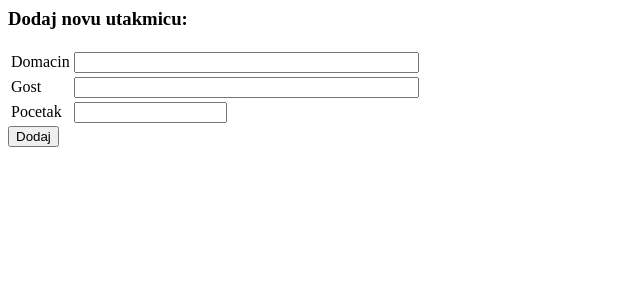
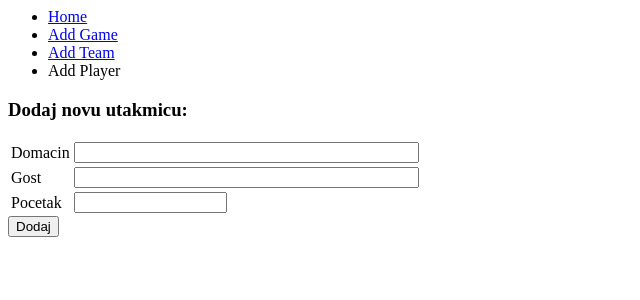
Before and after one commit to squarrel/score_alarm_server, a Python web app: template templates/add_game.html in a window 1280 px wide. Shown: the top 300 px of the page, without its empty margins (0-640 px from the left). Run offline with Jinja, Linux system fonts and the light colour scheme; the template is opened without the code that fills it, so the values that code supplies are empty.

Commit message:
added menu to base html.

```diff
--- a/templates/base.html
+++ b/templates/base.html
@@ -3,6 +3,7 @@
 <title>Score Alarm</title>
 </head>
 <body>
+{% include "links.html" %}
 {% block body %}{% endblock %}
 </body>
 </html>
--- /dev/null
+++ b/templates/links.html
@@ -0,0 +1,8 @@
+<div class="menu">
+	<ul>
+		<li><a href="/">Home</a></li>
+		<li><a href="/add_game">Add Game</a></li>
+		<li><a href="/add_team">Add Team</a></li>
+		<li>Add Player</li>
+	</ul>
+</div>
```
Also changed, not shown: templates/index.html (+1 -6 lines).
